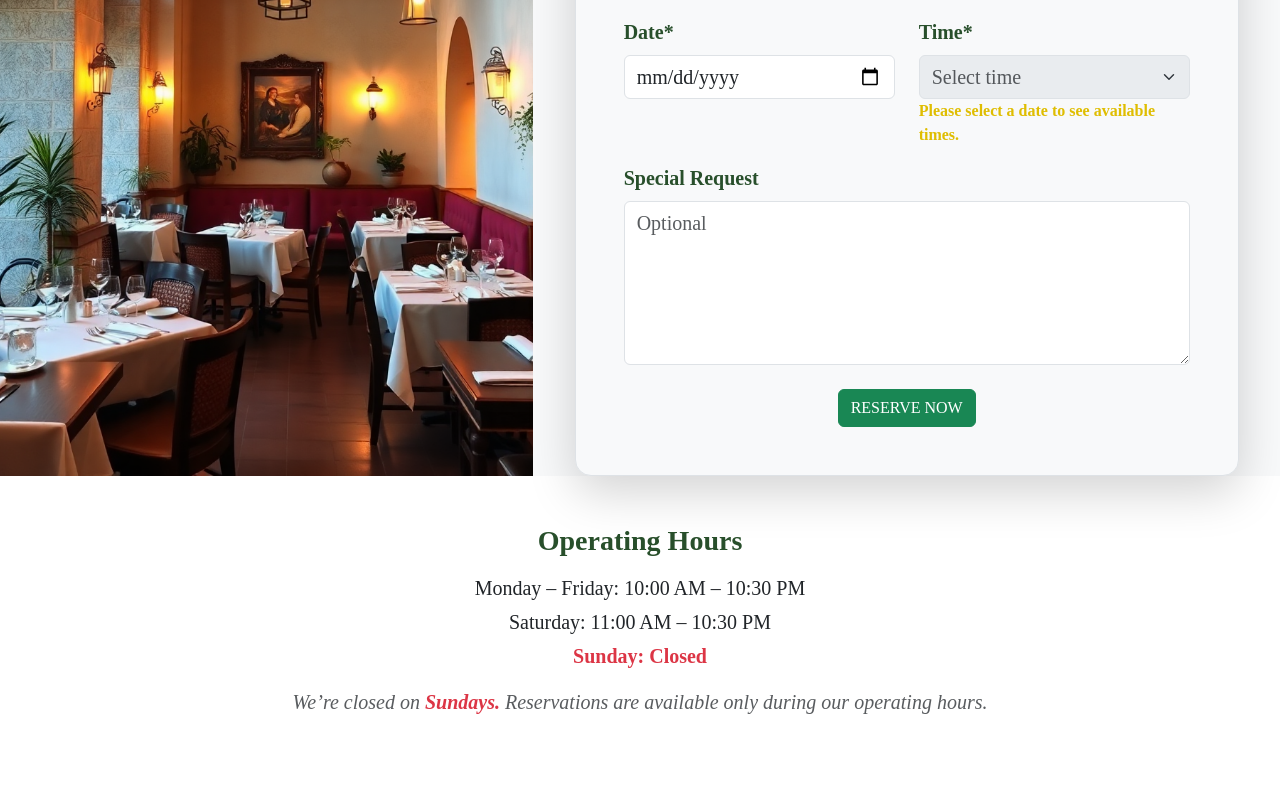
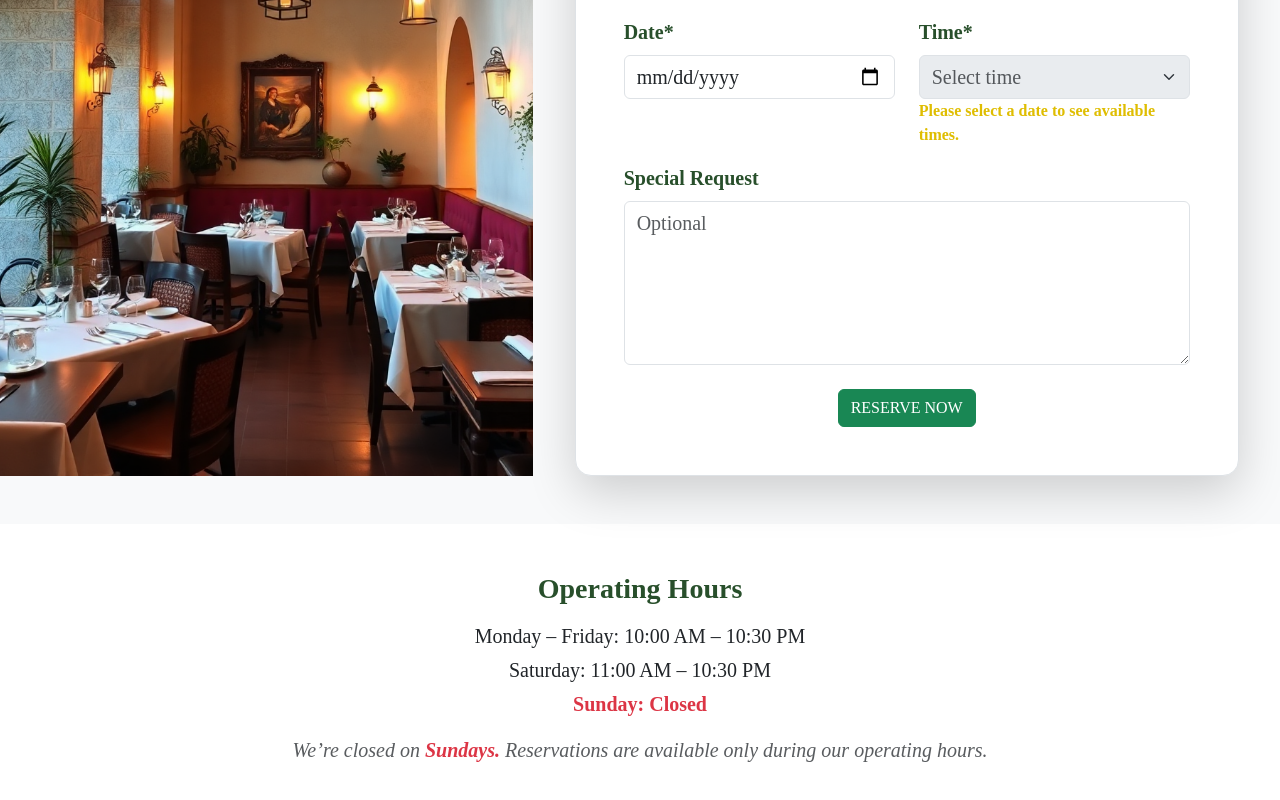
Before and after one commit to MyatPwintNayChi/LittleLemon, a React (Create React App) app: page /reservation in a window 1280 px wide. Shown: the part 594-1394 px from the top of the page. Built offline with nearby package versions, Linux system fonts and the light colour scheme; a web font is replaced by a local one.

Commit message:
update background

```diff
--- a/src/pages/Reservation.js
+++ b/src/pages/Reservation.js
@@ -136,7 +136,7 @@ function Reservation() {
   };
 
   return (
-    <div className="container-fluid main mx-0 px-0 reservation-page-bg">
+    <div className="container-fluid main mx-0  px-0 bg-light">
       <Header />
       {/* <div
         className=" mt-5 reservation-bg d-flex flex-column justify-content-center align-items-center"
@@ -150,7 +150,7 @@ function Reservation() {
           Reserve your table in just a few steps.
         </p>
       </div> */}
-      <div className="text-center pt-5 mt-5" data-aos="fade-right">
+      <div className="text-center pt-5 mt-5 " data-aos="fade-right">
         <h1 className="text-yellow display-5 fw-bold pt-4 mt-lg-4">
           Book a Table <span className="text-teal"> &nbsp;With Us</span>
         </h1>
@@ -171,10 +171,10 @@ function Reservation() {
             />
           </div>
 
-          <div className="col-xl-7 d-flex align-items-center justify-content-center bg-light">
+          <div className="col-xl-7 d-flex align-items-center justify-content-center ">
             <form
               onSubmit={handleSubmit}
-              className="  border  shadow-lg p-5 rounded-4   bg-light my-5 my-xl-0 reservation-form"
+              className="  border  shadow-lg p-5 rounded-4 bg-white   my-5 my-xl-0 reservation-form"
               data-aos="fade-right"
               method="POST"
             >
@@ -504,7 +504,7 @@ function Reservation() {
         </div>
       )}
 
-      <div className="text-center mt-5 mb-5 ">
+      <div className="text-center mt-5 py-5  bg-white ">
         <h3 className="fw-bold text-teal mb-3 fs-3 ">Operating Hours</h3>
         <p className="mb-1 fs-5">Monday – Friday: 10:00 AM – 10:30 PM</p>
         <p className="mb-1 fs-5">Saturday: 11:00 AM – 10:30 PM</p>
```
